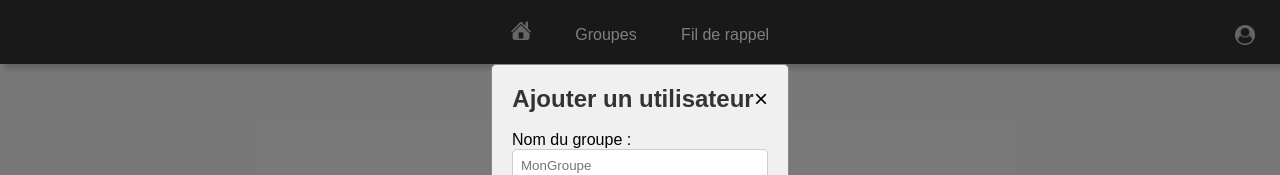
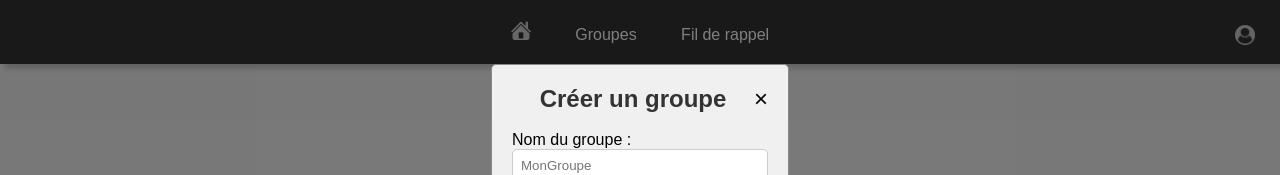
Before and after one commit to Maxence-S/remindr, a website: page Template/groupes.hbs in a window 1280 px wide. Both pictures are taken after a click on the button "Créer un groupe". Shown: the top 175 px of the page. Drawn offline with nearby package versions, Linux system fonts and the light colour scheme; files that its build step writes are made by us from their sources.

Commit message:
Correction d'erreurs dans groupes.hbs

```diff
--- a/Template/groupes.hbs
+++ b/Template/groupes.hbs
@@ -44,7 +44,7 @@
         <div class="modal-content">
             <!-- Contenu de la fenêtre modale pour créer un ticket -->
             <span class="close" id="closeModal">&times;</span>
-            <h2>Ajouter un utilisateur</h2>
+            <h2>Créer un groupe</h2>
             <br>
             <form action="/addGroup" method="post" class="formulaire">
                 Nom du groupe :<br>
```
Also changed, not shown: 1 other file.
